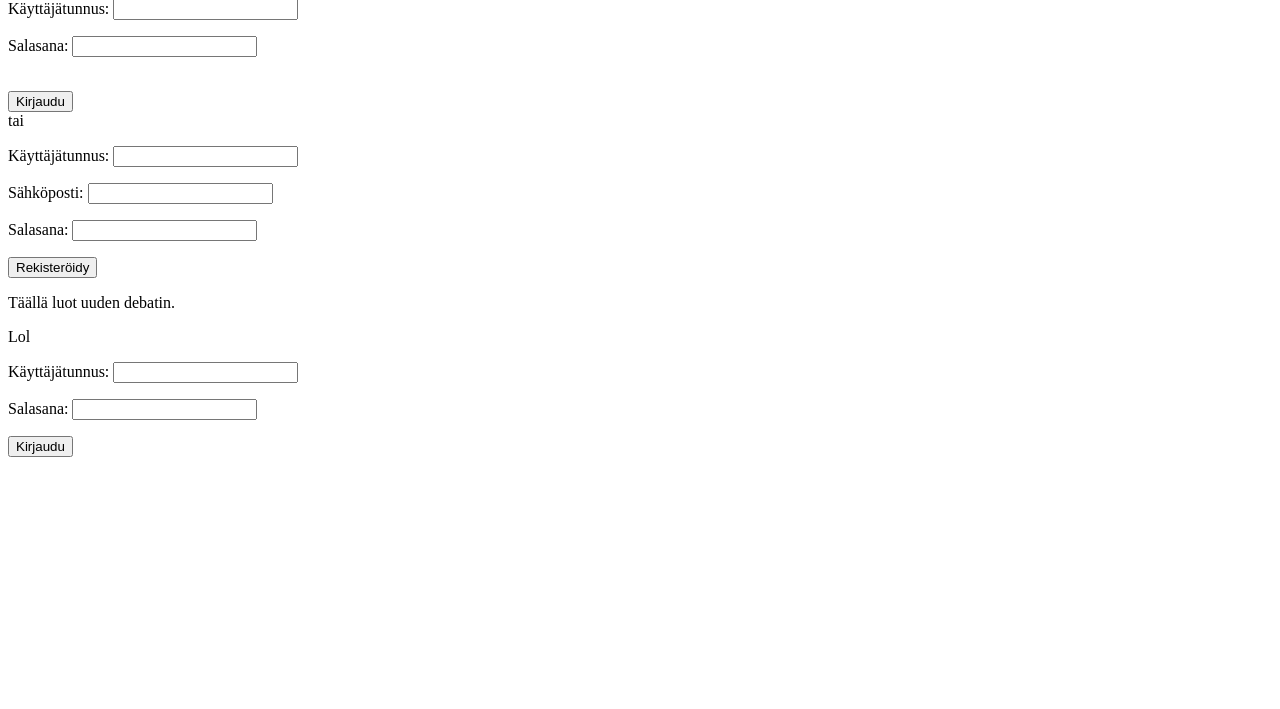
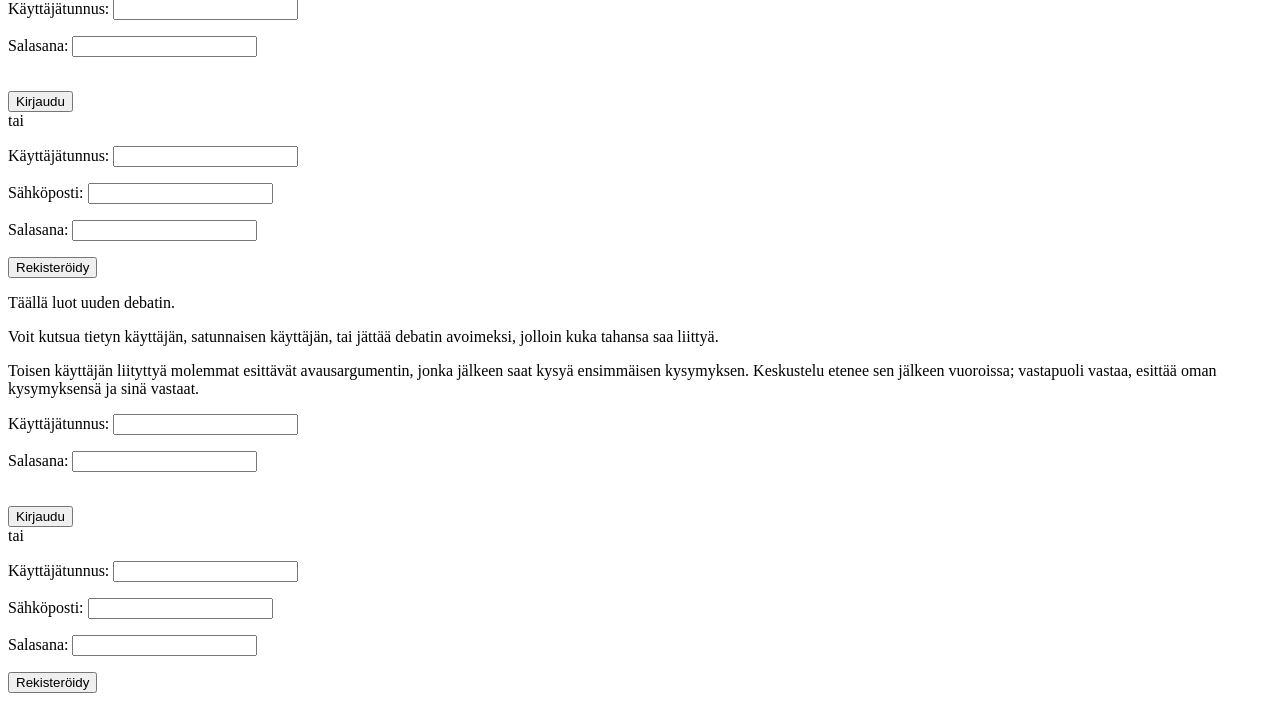
Before and after one commit to mjtorn/debattikone, a Django app: template debattikone/web/templates/new_debate.html in a window 1280 px wide. Shown: the part 180-889 px from the top of the page. Before the commit the page ends 637 px from the top, so only its background shows below. Run offline with Django 3.2, Linux system fonts and the light colour scheme; the template is opened without the code that fills it: values that come from a table or form of the project are taken from there, others are empty.

Commit message:
New debate helps

```diff
--- a/debattikone/web/templates/new_debate.html
+++ b/debattikone/web/templates/new_debate.html
@@ -1,19 +1,23 @@
 {% extends "base.html" %}
 
 {% block content %}
-<p>
+<p class="debate_help">
 Täällä luot uuden debatin.
 </p>
-<p>
-Lol
+<p class="debate_help">
+Voit kutsua tietyn käyttäjän, satunnaisen käyttäjän, tai jättää debatin avoimeksi, jolloin kuka tahansa saa liittyä.
+</p>
+<p class="debate_help">
+Toisen käyttäjän liityttyä molemmat esittävät avausargumentin, jonka jälkeen saat kysyä ensimmäisen kysymyksen. Keskustelu etenee sen jälkeen vuoroissa; vastapuoli vastaa, esittää oman kysymyksensä ja sinä vastaat.
 </p>
 
 <p>
 		<form action="" method="post">
 		{% csrf_token %}
 	{% if not request.user.id %}
-		{{ login_form.as_p }}
-		<button name="login" value="login">Kirjaudu</button>
+		<div class="login_and_register">
+		{% include "tags/login_and_register.html" %}
+		</div>
 	{% else %}
 		{{ new_debate_form.as_p }}
 		<br />
```
